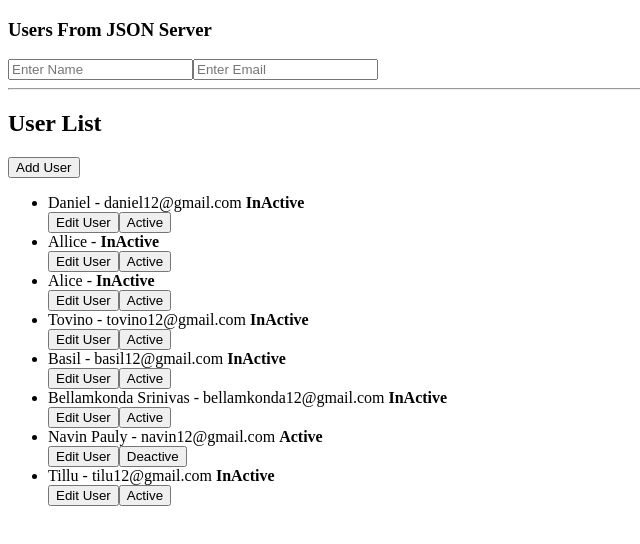
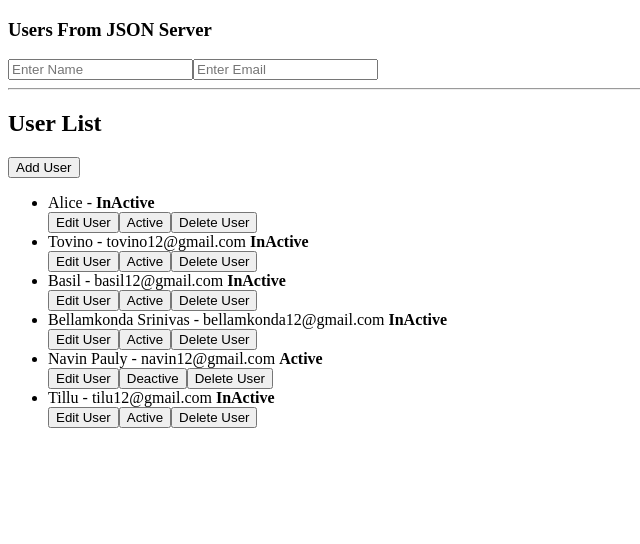
Before and after one commit to Rishab-RajHR/Angular-21, an Angular app: page / in a window 1280 px wide. Shown: the top 544 px of the page, without its empty margins (0-640 px from the left). Built offline with nearby package versions, Linux system fonts and the light colour scheme; data requests are answered from the project's data file.

Commit message:
Delete Api

```diff
--- a/db.json
+++ b/db.json
@@ -1,19 +1,5 @@
 {
   "users": [
-    {
-      "name": "Daniel",
-      "email": "daniel12@gmail.com",
-      "isActive": false,
-      "id": "1",
-      "status": true
-    },
-    {
-      "name": "Allice",
-      "email": "",
-      "isActive": false,
-      "id": "kRyp0XmVDXU",
-      "status": true
-    },
     {
       "name": "Alice",
       "email": "",
--- a/src/app/app.html
+++ b/src/app/app.html
@@ -29,5 +29,6 @@
         </li>
         <button (click)="editUser(user)"> Edit User </button>
         <button (click)="toggleStatus(user)">{{ user.isActive ? "Deactive": "Active" }}</button>
+        <button (click)="deleteUser(user)">Delete User</button>
     }
 </ul>
--- a/src/app/app.ts
+++ b/src/app/app.ts
@@ -80,6 +80,18 @@ export class App {
        })
     }
 
+    // Delete a User
+    deleteUser( user: User){
+        const confirmDelete = confirm(`Are you sure you want to delete ${user.name}?`);
+        if( !confirmDelete ) return;
+
+        this.userService.deleteuser(user.id!).subscribe(()=>{
+            this.users.update( list =>
+                list.filter( u => u.id !== user.id )
+            )
+        })
+    }
+
     afterSave(){
           this.loadUsers();
           this.name.set('');
--- a/src/app/services/user-service.ts
+++ b/src/app/services/user-service.ts
@@ -28,7 +28,12 @@ export class UserService {
 
     // PATCH API to update part of the user data
     updateUserStatus(id: number, status:boolean): Observable<User> {
-       return this.http.patch<User>(`${this.apiURL}/${id}`, { status });
+       return this.http.patch<User>(`${this.apiURL}/${id}`, { isActive: status });
+    }
+
+    // Delete a user
+    deleteuser(id: number):Observable<void> {
+        return this.http.delete<void>(`${this.apiURL}/${id}`);
     }
 
 }
```
